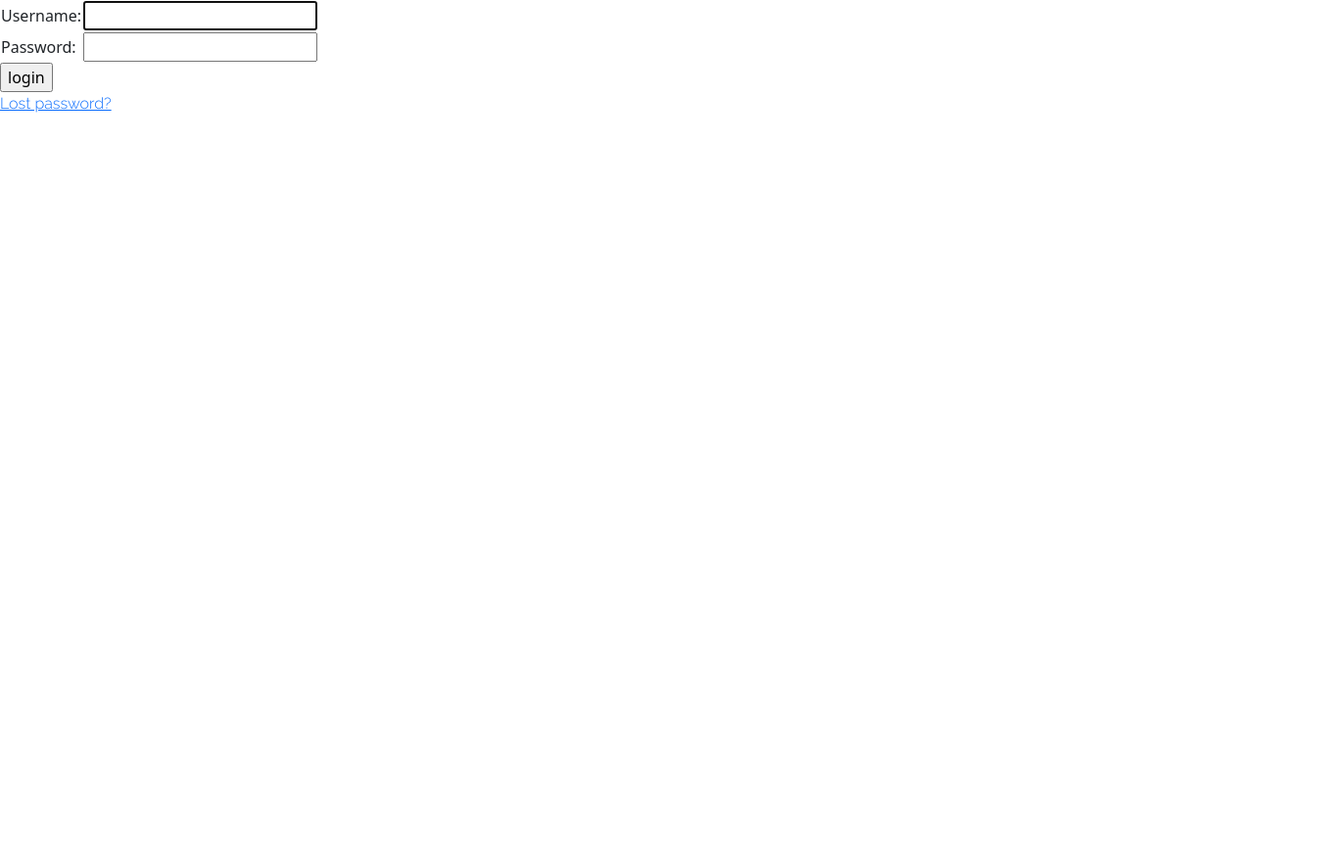
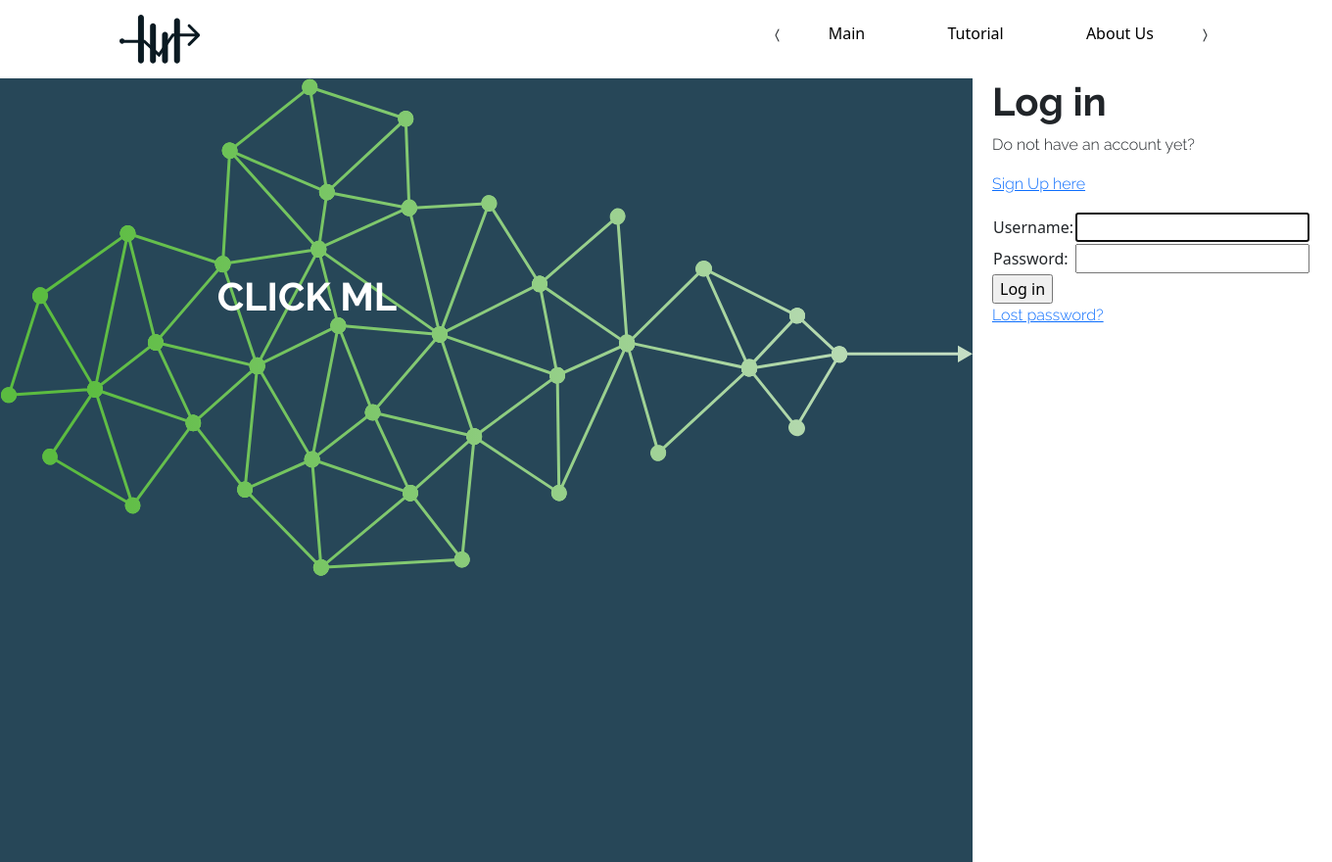
Before and after one commit to r-kulik/clickml, a Django app: page /accounts/login/ in a window 1360 px wide. Shown: the whole page at 98% size. Before the commit the page ends 115 px from the top, so only its background shows below. Run offline with Django 4.2, Linux system fonts and the light colour scheme.

Commit message:
Added nice (for now) login page

```diff
--- /dev/null
+++ b/server/static/css/login.css
@@ -0,0 +1,51 @@
+.wrapper{
+    display: flex;
+
+
+}
+
+.inner{
+    position: relative;
+    display: flex;
+}
+
+.click_ml_login{
+    position: absolute;
+
+
+    width: 329px;
+    height: 53px;
+    flex-direction: column;
+    flex-shrink: 0;
+
+    color: #FFF;
+    text-align: center;
+    font-family: 'Raleway', sans-serif;
+    font-size: 70px;
+    font-style: normal;
+    font-weight: 800;
+    line-height: normal;
+    text-transform: uppercase;
+    margin-left: 15%;
+    margin-top: 20%;
+
+}
+.left{
+    display: inline-block;
+
+
+
+    background: #274758;
+
+    height: 100vh;
+
+
+}
+
+.right{
+    display: inline-block;
+
+    margin-left: 20px;
+
+
+}
--- a/server/templates/registration/login.html
+++ b/server/templates/registration/login.html
@@ -1,5 +1,5 @@
 {% extends "base_generic.html" %}
-
+{% load static %}
 {% block content %}
 
 {% if form.errors %}
@@ -14,6 +14,50 @@
     <p>Please login to see this page.</p>
   {% endif %}
 {% endif %}
+
+
+<! -- tag before the code and a -->
+<link rel="stylesheet" type="text/css" href='{% static "css/login.css" %}'/>
+<header>
+    <div class="container">
+        <img src='{% static "svg/logo_header.svg" %}'>
+
+        <nav>
+            <ul>
+                <svg xmlns="http://www.w3.org/2000/svg" width="16" height="16" fill="currentColor" class="bi bi-chevron-compact-left" viewBox="0 0 16 16">
+                    <path fill-rule="evenodd" d="M9.224 1.553a.5.5 0 0 1 .223.67L6.56 8l2.888 5.776a.5.5 0 1 1-.894.448l-3-6a.5.5 0 0 1 0-.448l3-6a.5.5 0 0 1 .67-.223z"/>
+                </svg>
+                <li><a href="">Main</a></li>
+                <li><a href="">Tutorial</a></li>
+                <li><a href="">About Us</a></li>
+                <svg xmlns="http://www.w3.org/2000/svg" width="16" height="16" fill="currentColor" class="bi bi-chevron-compact-right" viewBox="0 0 16 16">
+                    <path fill-rule="evenodd" d="M6.776 1.553a.5.5 0 0 1 .671.223l3 6a.5.5 0 0 1 0 .448l-3 6a.5.5 0 1 1-.894-.448L9.44 8 6.553 2.224a.5.5 0 0 1 .223-.671z"/>
+                </svg>
+            </ul>
+        </nav>
+    </div>
+</header>
+
+<div class="wrapper">
+
+
+<div class="left">
+
+    <div class="inner">
+
+    <img src='{% static "svg/background_graph.svg" %}'>
+    <div class="click_ml_login"><h1><b>CLICK ML</b></h1></div>
+    </div>
+
+</div>
+
+
+<div class="right">
+
+    <h1><b>Log in</b></h1>
+    <p>Do not have an account yet?</p>
+    <p><a href="tip.html">Sign Up here</a></p>
+
 
 <form method="post" action="{% url 'login' %}">
 {% csrf_token %}
@@ -30,11 +74,16 @@
 </tr>
 </table>
 
-<input type="submit" value="login" />
+<input type="submit" value="Log in" />
 <input type="hidden" name="next" value="{{ next }}" />
 </form>
 
+
 {# Assumes you setup the password_reset view in your URLconf #}
 <p><a href="{% url 'password_reset' %}">Lost password?</a></p>
+    </div>
+
+</div>
+<! -- tag before the code and a -->
 
 {% endblock %}
```
Also changed, not shown: server/templates/header_footer.html (+6 -1 lines), server/db.sqlite3.
